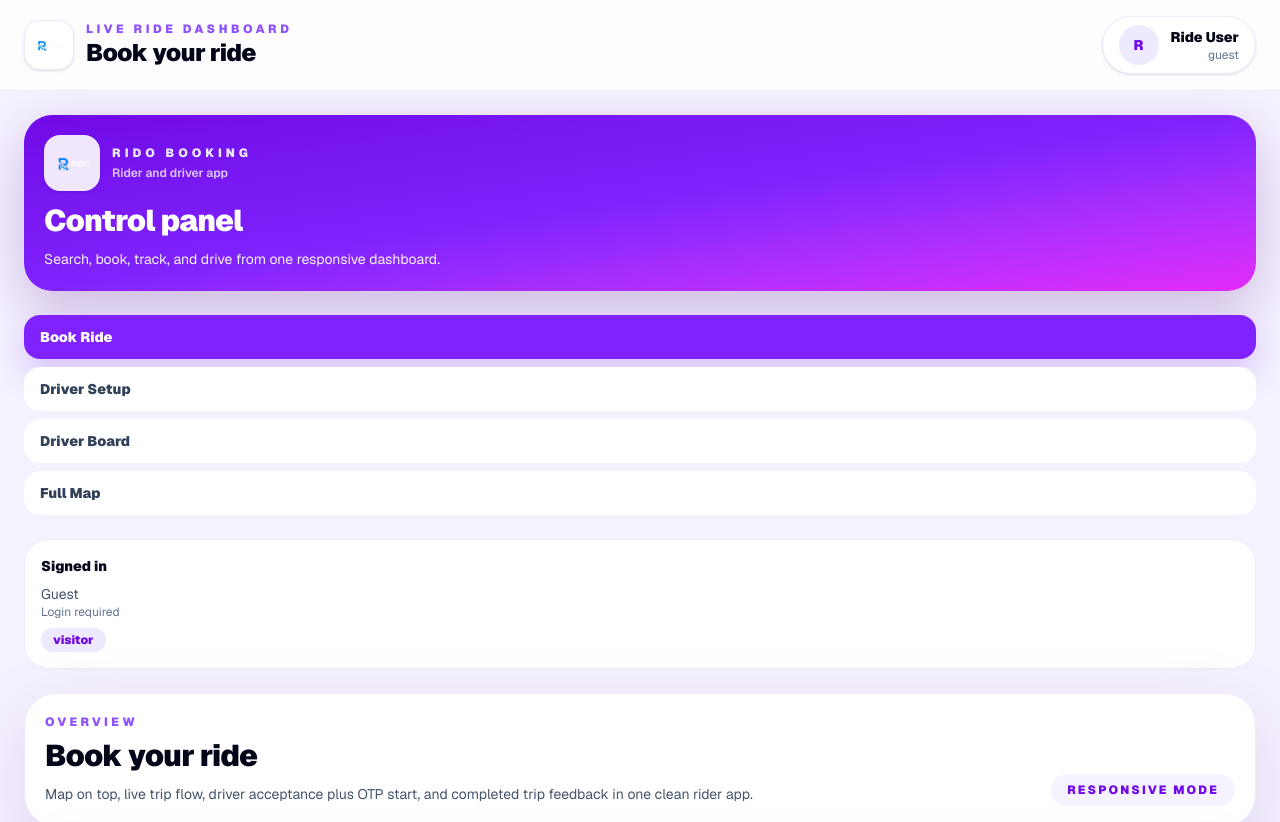
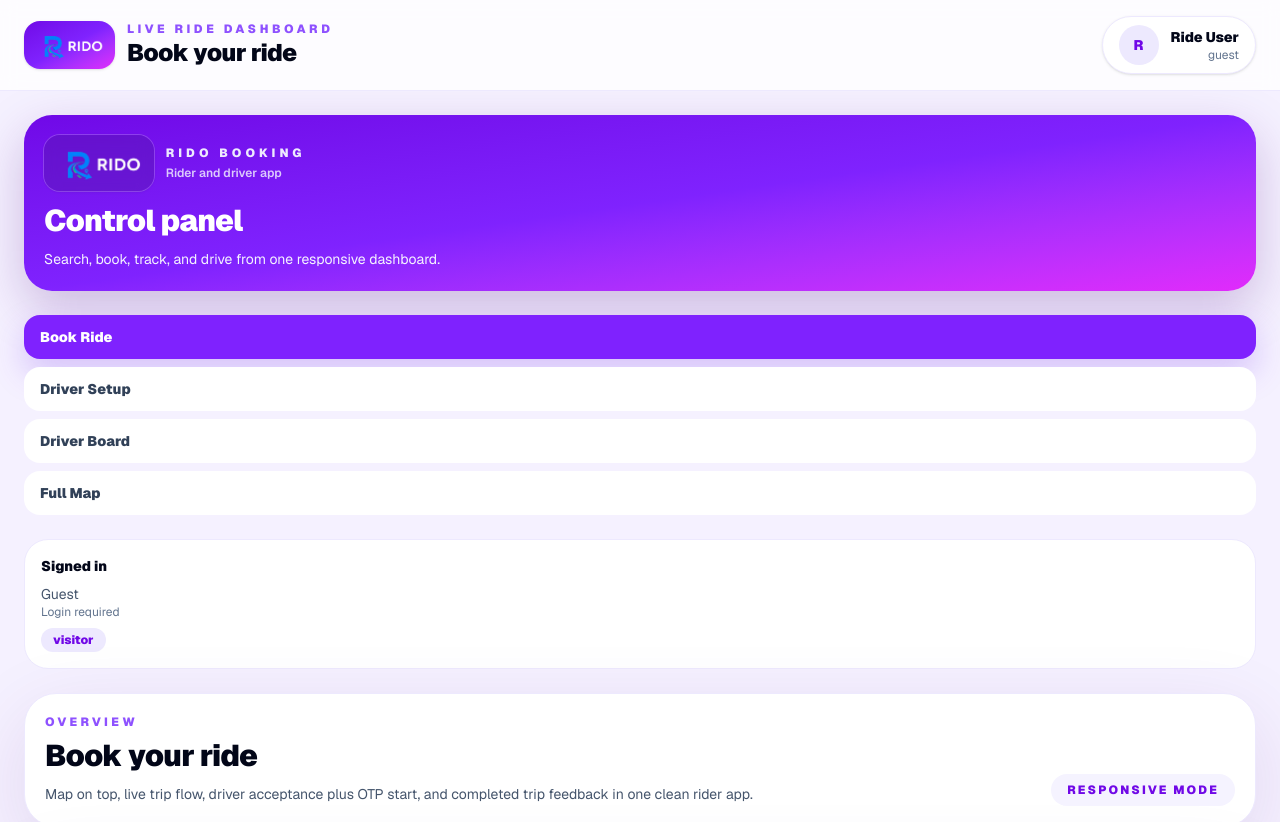
Before and after one commit to AmarJeetSharma6802/rido-booking, a Next.js app: page /user in a window 1280 px wide. Shown: the top 822 px of the page. Built offline with nearby package versions, Linux system fonts and the light colour scheme; no server answers; the database is empty.

Commit message:
feat: enhance UI elements with improved styling and responsiveness

```diff
--- a/app/components/app-shell.tsx
+++ b/app/components/app-shell.tsx
@@ -53,13 +53,13 @@ export default function AppShell({ title, subtitle, children }: AppShellProps) {
     <div className="flex h-full flex-col">
       <div className="rounded-[28px] bg-gradient-to-br from-violet-700 via-violet-600 to-fuchsia-500 p-5 text-white shadow-[0_18px_50px_rgba(88,28,135,0.26)]">
         <div className="flex items-center gap-3">
-          <div className="overflow-hidden rounded-2xl bg-white/90 p-2 shadow-sm">
+          <div className="overflow-hidden rounded-2xl bg-violet-900/35 p-2 ring-1 ring-white/20 shadow-sm backdrop-blur-sm">
             <Image
               src="/transparent-logo.png"
               alt="RIDO BOOKING logo"
               width={52}
               height={52}
-              className="h-10 w-10 object-contain"
+              className="h-10 w-auto object-contain"
             />
           </div>
           <div>
@@ -122,13 +122,13 @@ export default function AppShell({ title, subtitle, children }: AppShellProps) {
               <span className="block h-0.5 w-5 bg-current" />
               <span className="block h-0.5 w-5 bg-current" />
             </button>
-            <div className="overflow-hidden rounded-2xl border border-violet-100 bg-white p-2 shadow-sm">
+            <div className="overflow-hidden rounded-2xl bg-gradient-to-br from-violet-700 via-violet-600 to-fuchsia-500 p-2 shadow-sm">
               <Image
                 src="/transparent-logo.png"
                 alt="RIDO BOOKING logo"
                 width={40}
                 height={40}
-                className="h-8 w-8 object-contain"
+                className="h-8 w-auto object-contain"
               />
             </div>
             <div>
--- a/app/page.tsx
+++ b/app/page.tsx
@@ -23,13 +23,13 @@ export default function Page() {
         <div className="grid w-full gap-5 lg:grid-cols-[1.1fr,0.9fr]">
           <div className="rounded-[44px] bg-gradient-to-br from-violet-700 via-violet-600 to-fuchsia-500 p-8 text-white shadow-[0_30px_90px_rgba(88,28,135,0.25)]">
             <div className="flex items-center gap-4">
-              <div className="overflow-hidden rounded-[24px] bg-white/95 p-3 shadow-[0_18px_40px_rgba(15,23,42,0.16)]">
+              <div className="overflow-hidden rounded-[24px] bg-violet-900/35 p-3 ring-1 ring-white/20 shadow-[0_18px_40px_rgba(15,23,42,0.16)] backdrop-blur-sm">
                 <Image
                   src="/transparent-logo.png"
                   alt="RIDO BOOKING logo"
                   width={72}
                   height={72}
-                  className="h-14 w-14 object-contain"
+                  className="h-14 w-auto object-contain"
                   priority
                 />
               </div>
@@ -42,9 +42,7 @@ export default function Page() {
                 </p>
               </div>
             </div>
-            <h1 className="mt-5 max-w-3xl text-6xl font-black tracking-tight">
-              Login, choose role, book ride, and manage trips easily.
-            </h1>
+
 
             <div className="mt-8 flex flex-wrap gap-3">
               {quickLinks.map((item) => (
```
